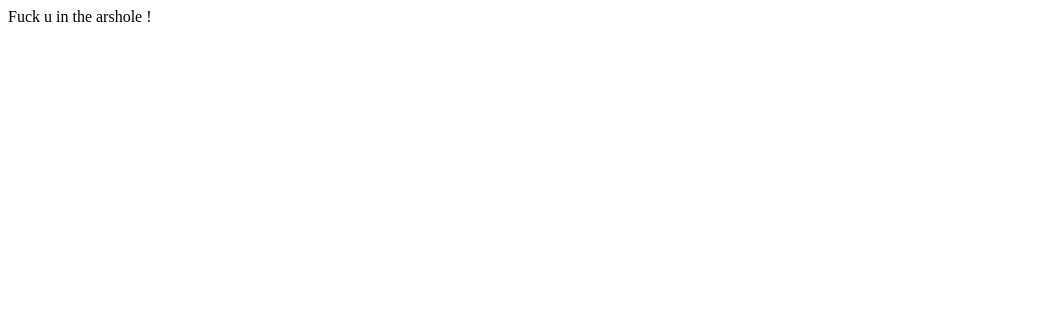
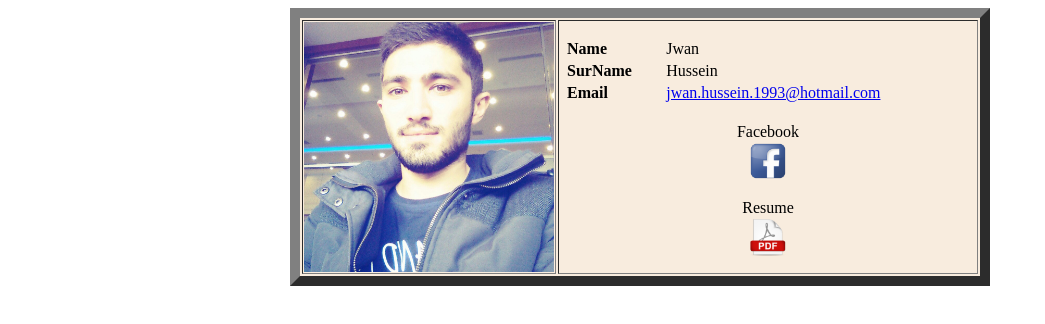
Before and after one commit to jwanhussein/jwanhussein.github.io, a plain HTML site: page index.html in a window 1280 px wide. Shown: the whole page, without its empty margins (0-1045 px from the left). Drawn offline with Linux system fonts and the light colour scheme.

Commit message:
Uploading homework

```diff
--- a/index.html
+++ b/index.html
@@ -1,5 +1,67 @@
 <html>
+<head>
+<title>jwan hussein</title>
+<body>
+<center>
 
-Fuck u in the arshole !
+<table border = 10 width=700 bgcolor=#f8ecde>
+<tr>
 
+	<td width=200>
+	<img src="images/profile.jpg" height="250" width="250"></img>
+	</td>
+
+	<!-- --><td align="center">
+
+	<table border =0 width =100% >
+
+	<tr>
+		<td>
+		&nbsp;<b>Name</b>
+		</td>
+
+		<td>
+		Jwan
+		</td>
+	</tr>
+
+	<tr>
+		<td>
+		&nbsp;<b>SurName</b>
+		</td>
+
+		<td>
+		Hussein
+		</td>
+	</tr>
+	<tr>
+		<td>
+		&nbsp;<b>Email</b>
+		</td>
+
+		<td>
+		<a href="mailto::jwan.hussein.1993@hotmail.com">jwan.hussein.1993@hotmail.com</a>
+		</td>
+	</tr>
+
+
+	</table>
+
+	<br/>
+	Facebook<br/><a href="https://www.facebook.com/juanhussen.hussen"><img height=40 width=40 src="images/fb.png"/></a>
+	<br/><br/>
+	Resume<br/><a href="cv.pdf"><img height=40 width=40 src="images/pdf.png"/></a>
+
+	<!-- --></td>
+
+</tr>
+
+
+
+
+
+</table>
+</center>
+</body>
+</head>
 </html>
```
Also changed, not shown: images/fb.png (added), images/pdf.png (added), images/profile.jpg (added), 3 other files.
